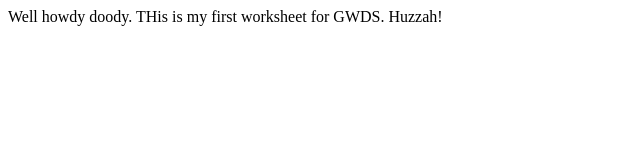
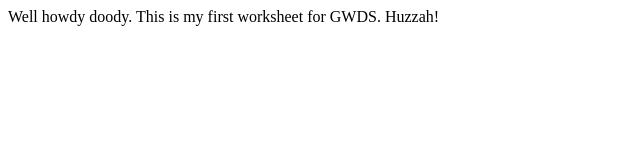
Before and after one commit to ReubenRogers/GWDS-WeeklyCodingSheets, a plain HTML site: page Week1/index.html in a window 1280 px wide. Shown: the full height of the page, 0-640 px from the left. Drawn offline with Linux system fonts and the light colour scheme.

Commit message:
Update index.html

```diff
--- a/Week1/index.html
+++ b/Week1/index.html
@@ -1,6 +1,6 @@
 <!DOCTYPE html>
 <html>
 <body>
-Well howdy doody. THis is my first worksheet for GWDS. Huzzah!
+Well howdy doody. This is my first worksheet for GWDS. Huzzah!
 </body>
 </html>
```
